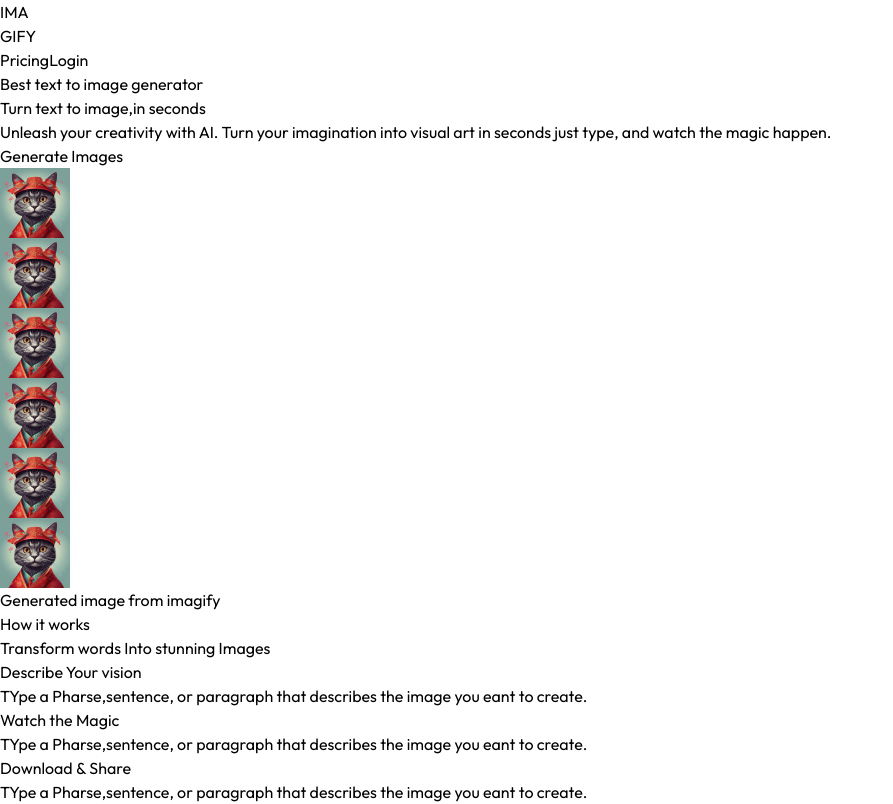
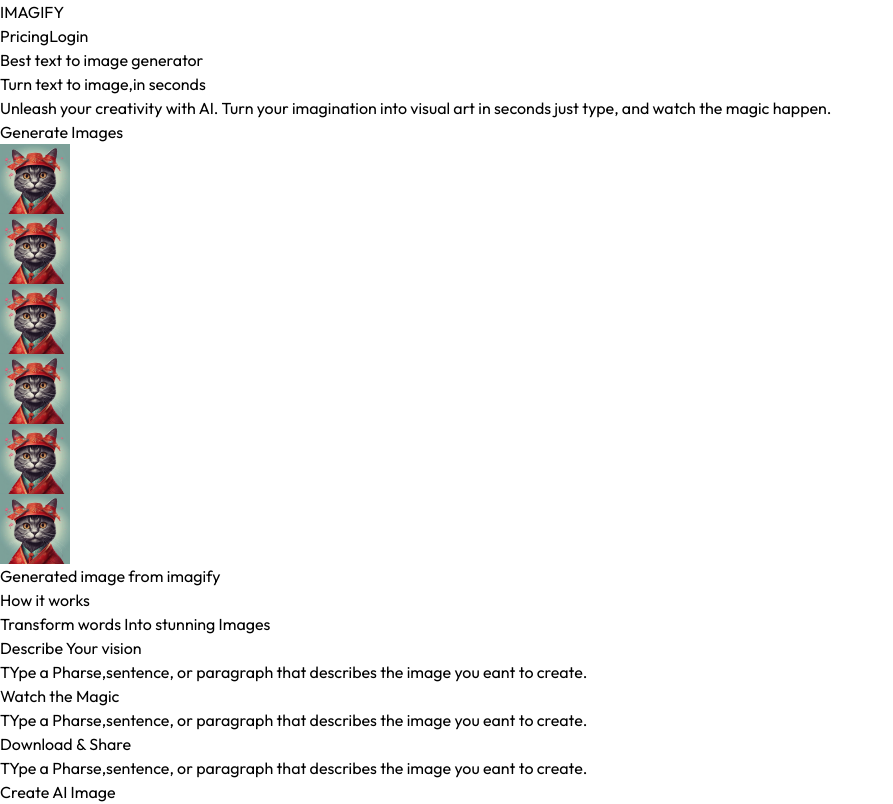
Before and after one commit to gokul8943/Imagify, a React (Vite) app in the folder frontend/: page / in a window 1280 px wide. Shown: the top 804 px of the page, without its empty margins (0-893 px from the left). Built offline with nearby package versions, Linux system fonts and the light colour scheme.

Commit message:
ui changes

```diff
--- a/frontend/src/components/Header.jsx
+++ b/frontend/src/components/Header.jsx
@@ -7,7 +7,7 @@
       <div className='text-stone-500 inline-flex text-center gap-2 bg-white px-6 py-1 rounded-full border border-nuetral-500'>
         <p>Best text to image generator</p>
       </div>
-      <h1 className='text-4xl max-w-[300px] sm:text-7xl sm:max-w-[590px] mx-auto mt-10 text-center drop-shadow-lg'>Turn text to <span className='text-blue-500'>image</span>,in seconds</h1>
+      <h1 className='text-4xl font-semibold max-w-[300px] sm:text-7xl sm:max-w-[590px] mx-auto mt-10 text-center drop-shadow-md'>Turn text to <span className='text-blue-500'>image</span>,in seconds</h1>
       <p className='text-center max-w-xl mx-auto mt-5'>Unleash your creativity  with AI. Turn your imagination into visual art in seconds just type, and watch the magic happen.</p>
       <button className='sm:text-lg text-white bg-black w-auto mt-8 px-12 py-2.5 flex item-center gap-2 rounded-full'>Generate Images</button>
         <div className='flex flex-wrap justify-center mt-16 gap-3'>
--- a/frontend/src/components/Navbar.jsx
+++ b/frontend/src/components/Navbar.jsx
@@ -13,8 +13,7 @@
   return (
     <div className='flex item-center justify-between py-4'>
       <Link to='/' className='flex gap-0'>
-        <p className='text-orange-600 drop-shadow-lg font-bold'>IMA</p>
-        <p className='text-blue-500 drop-shadow-md font-bold'>GIFY</p>
+        <p className='text-orange-600 drop-shadow-lg font-bold'>IMA<span className='text-blue-500'>GIFY </span></p>
       </Link>
       <div>
         {user ?
```
